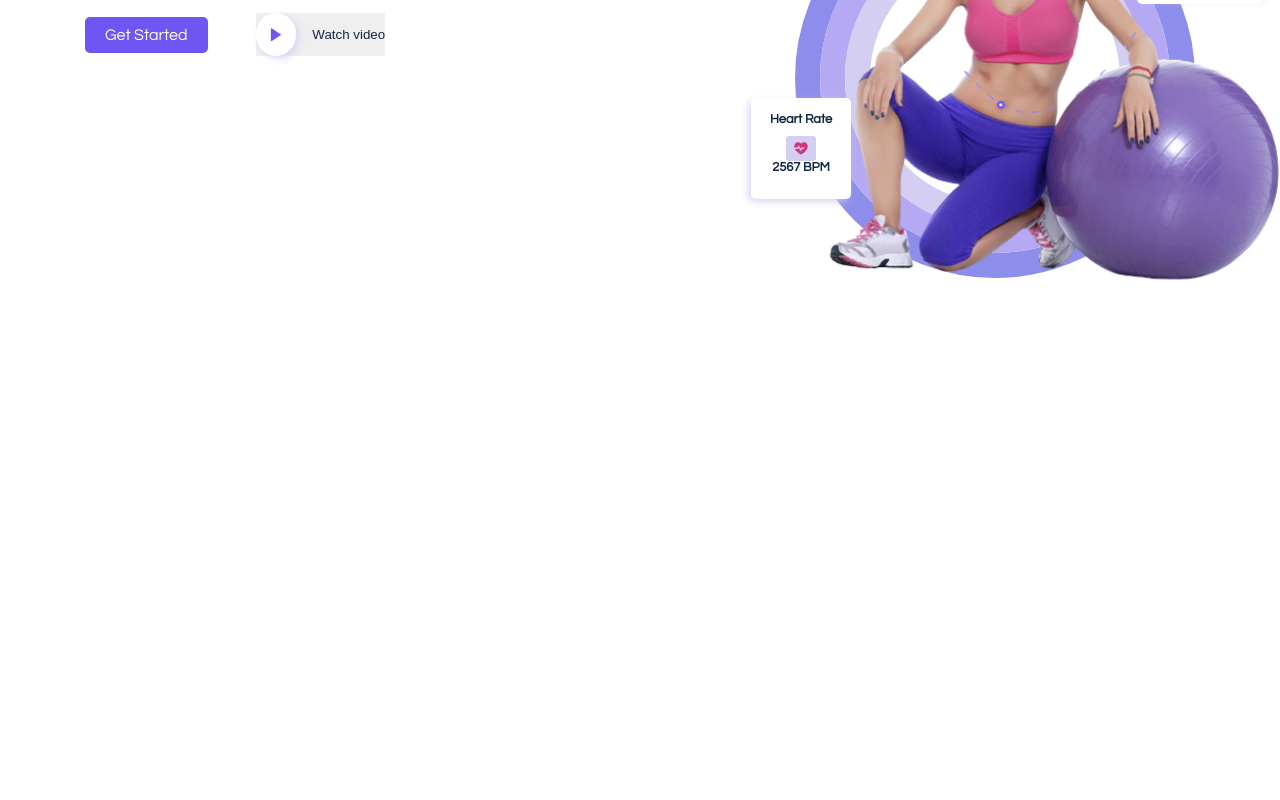
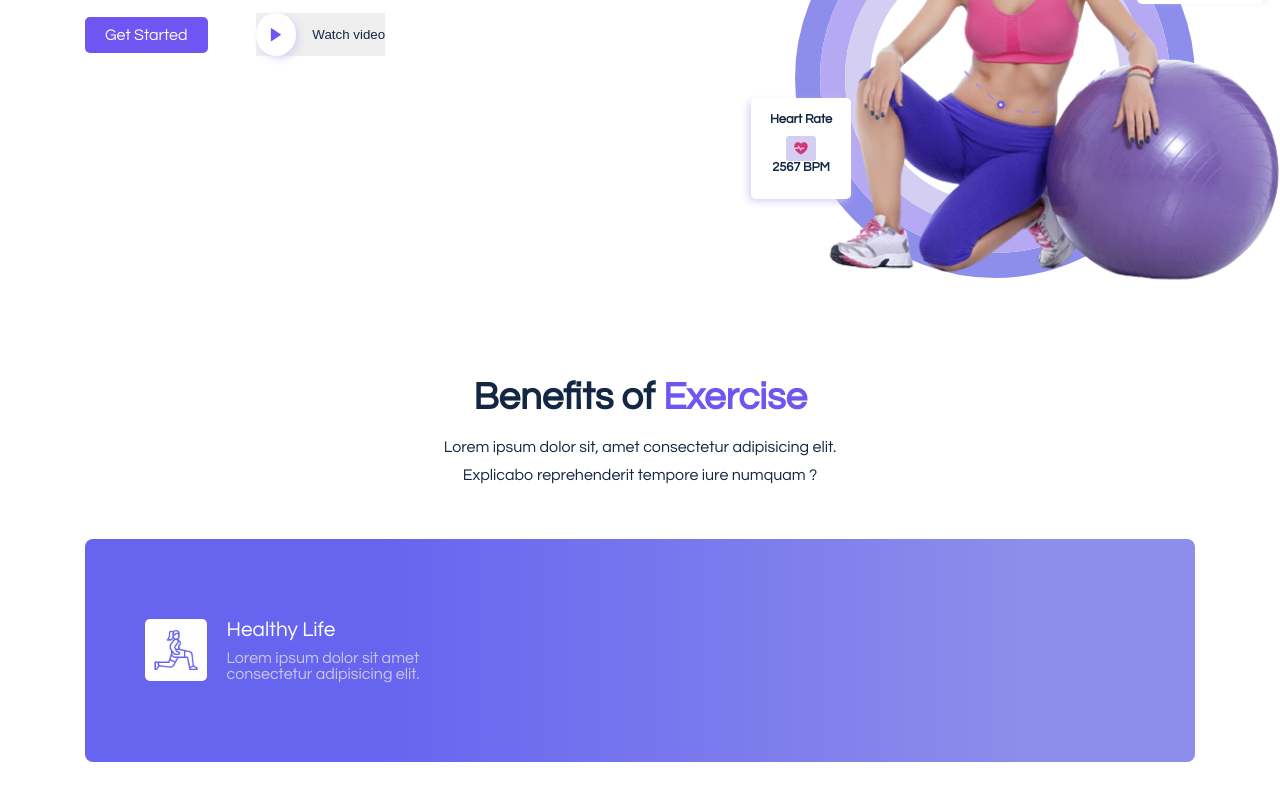
Before and after one commit to mariaemf/gym-website-reactjs, a React (Create React App) app: page / in a window 1280 px wide. Shown: the part 292-1092 px from the top of the page. Before the commit the page ends 800 px from the top, so only its background shows below. Built offline with nearby package versions, Linux system fonts and the light colour scheme.

Commit message:
beginning of the session excersises and its stylizations

```diff
--- a/src/App.js
+++ b/src/App.js
@@ -1,5 +1,6 @@
 import "./App.css";
 import Header from "./components/Header/Header";
+import Exercises from "./components/UI/Exercises";
 import Hero from "./components/UI/Hero";
 
 function App() {
@@ -7,6 +8,7 @@ function App() {
     <>
       <Header />
       <Hero />
+      <Exercises />
     </>
   );
 }
--- /dev/null
+++ b/src/components/UI/Exercises.js
@@ -0,0 +1,40 @@
+import React from "react";
+import lunges from "../../assets/img/lunges.png";
+import "../../styles/exercises.css";
+
+const Exercises = () => {
+  return (
+    <section>
+      <div className="container exercise__container">
+        <div className="exercise__top">
+          <h2 className="section__title">
+            Benefits of <span className="highlights">Exercise</span>
+          </h2>
+          <p>
+            Lorem ipsum dolor sit, amet consectetur adipisicing elit.
+            <br />
+            Explicabo reprehenderit tempore iure numquam ?
+          </p>
+        </div>
+        {/*===== exercise list ====*/}
+        <div className="exercise__wrapper">
+          <div className="exercise__item">
+            <span className="exercise__icon">
+              <img src={lunges} alt="" />
+            </span>
+
+            <div className="exercise__content">
+              <h4>Healthy Life </h4>
+              <p>
+                Lorem ipsum dolor sit amet
+                <br /> consectetur adipisicing elit.
+              </p>
+            </div>
+          </div>
+        </div>
+      </div>
+    </section>
+  );
+};
+
+export default Exercises;
--- /dev/null
+++ b/src/styles/exercises.css
@@ -0,0 +1,64 @@
+.exercise__top {
+  margin-bottom: 50px;
+  text-align: center;
+}
+
+.exercise__top h2 {
+  font-size: 2.4rem;
+  margin-bottom: 1rem;
+}
+
+.exercise__top p {
+  color: var(--heading-color);
+  font-style: 1rem;
+  line-height: 28px;
+}
+
+.exercise__wrapper {
+  background: var(--bg-gradient);
+  border-radius: 0.5rem;
+  display: flex;
+  align-items: center;
+  justify-content: space-between;
+  padding: 80px 60px;
+}
+
+.exercise__item {
+  display: flex;
+  align-items: center;
+  column-gap: 1.2rem;
+  width: 33%;
+}
+
+.exercise__icon {
+  width: 20%;
+  height: 20%;
+  display: flex;
+  align-items: center;
+  justify-content: center;
+  padding: 0.5em;
+  border-radius: 5px;
+  background: 5px;
+  background: #fff;
+}
+
+.exercise__icon img {
+  width: 100%;
+
+}
+
+.exercise__content {
+  width: 80%;
+}
+
+.exercise__content h4 {
+  font-size: 1.3rem;
+  color: #fff;
+  font-weight: 500;
+  margin-bottom: 0.6rem;
+}
+
+.exercise__content p {
+  font-size: 1rem;
+  color: rgba(225, 225, 225, 0.801);
+}
```
